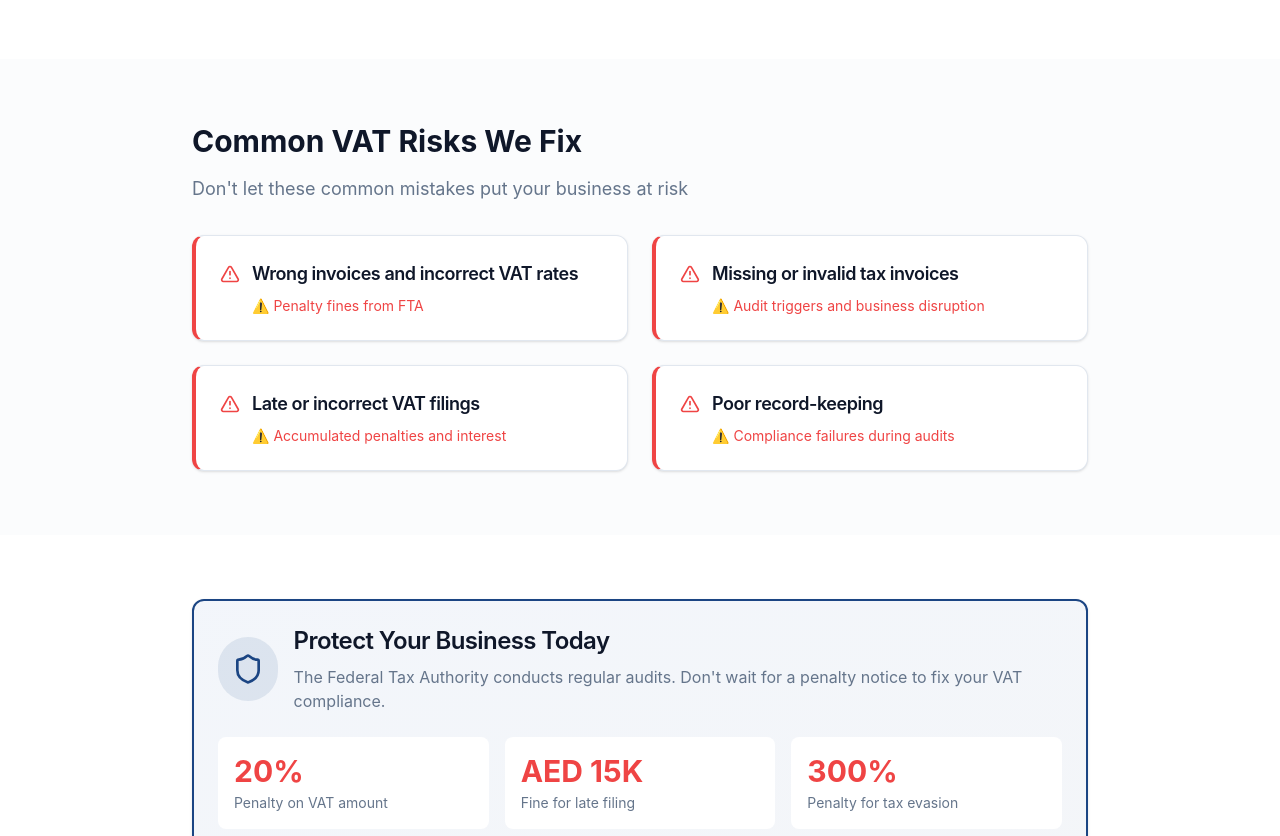
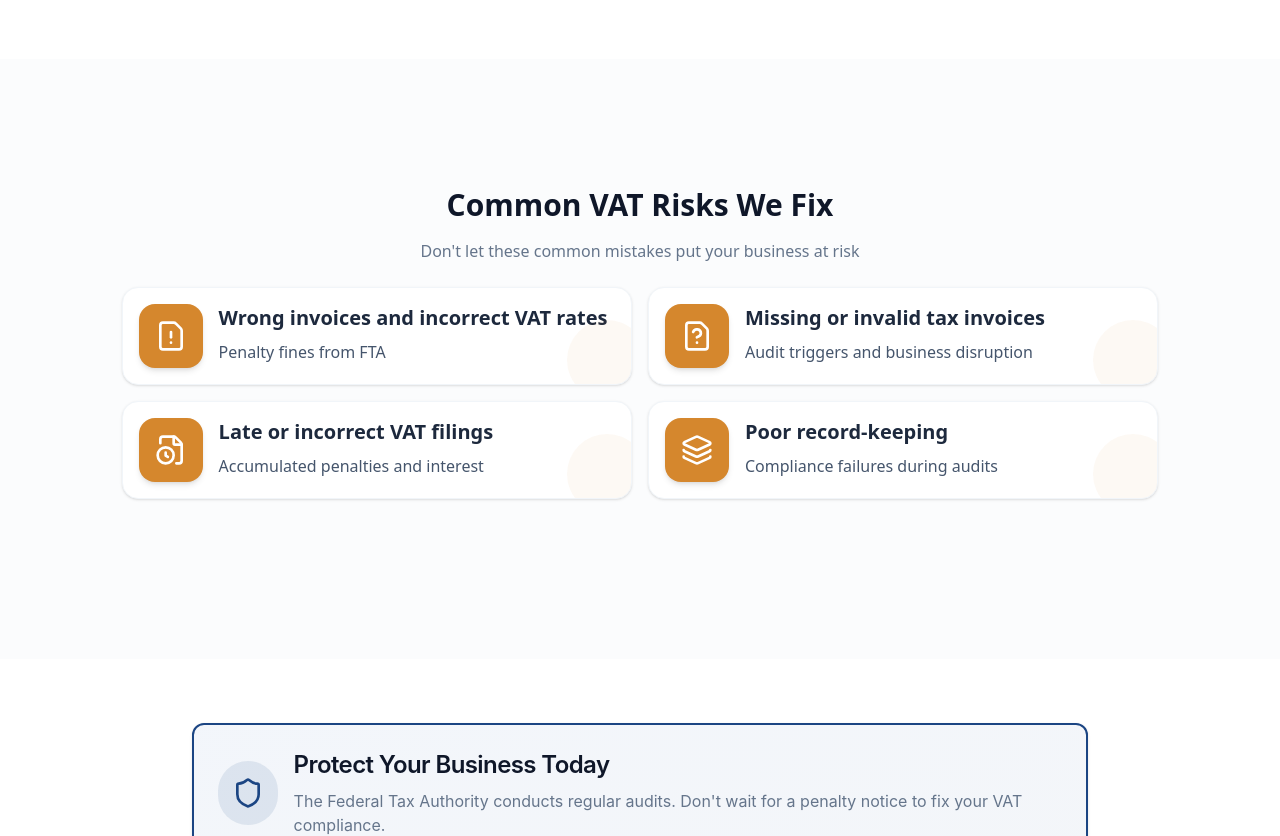
Before and after one commit to kasem1234357/erad2, a React (Vite) app: page /vat-consultant-uae in a window 1280 px wide. Shown: the part 860-1696 px from the top of the page. Built offline with nearby package versions, Linux system fonts and the light colour scheme.

Commit message:
vat consultant page

```diff
--- a/src/assets/constants.tsx
+++ b/src/assets/constants.tsx
@@ -1,4 +1,4 @@
-import { AlertCircle, BarChart3, Calculator, FileCheck, Network, Settings, Shield } from "lucide-react";
+import { AlertCircle, BarChart3, Calculator, FileCheck, FileClock, FileQuestion, FileWarning, Layers3, Network, Settings, Shield } from "lucide-react";
 
 export const features = [
     {
@@ -50,3 +50,30 @@ Accurate bookkeeping, financial reporting, and period-end closing — fully alig
       color: "bg-[#714B67]"
     },
   ];
+
+  export const features3 = [
+    {
+      icon: <FileWarning className="w-8 h-8 text-white" />,
+      title: "Wrong invoices and incorrect VAT rates",
+      description: "Penalty fines from FTA",
+      color: "bg-[#D5872D]"
+    },
+    {
+      icon: <FileQuestion className="w-8 h-8 text-white" />,
+      title: "Missing or invalid tax invoices",
+      description: "Audit triggers and business disruption",
+      color: "bg-[#D5872D]"
+    },
+    {
+      icon: <FileClock className="w-8 h-8 text-white" />,
+      title: "Late or incorrect VAT filings",
+      description: "Accumulated penalties and interest",
+      color: "bg-[#D5872D]"
+    },
+    {
+      icon: <Layers3 className="w-8 h-8 text-white" />,
+      title: "Poor record-keeping",
+      description: "Compliance failures during audits",
+      color: "bg-[#D5872D]"
+    }
+  ];
--- a/src/components/ui/Test2.tsx
+++ b/src/components/ui/Test2.tsx
@@ -67,7 +67,7 @@ export default function Test2() {
 
       {/* Process Grid */}
       <div className="relative z-10 max-w-7xl mx-auto">
-        <div className="grid grid-cols-1 md:grid-cols-2 lg:grid-cols-3 gap-8">
+        <div className="grid grid-cols-1 md:grid-cols-2 lg:grid-cols-1 gap-8">
 
           {steps.map((step, index) => (
             <div
--- a/src/pages/VATConsultant.tsx
+++ b/src/pages/VATConsultant.tsx
@@ -3,6 +3,8 @@ import { Button } from '../components/ui/button';
 import { Card, CardContent, CardHeader, CardTitle, CardDescription } from '../components/ui/card';
 import { CheckCircle2, AlertTriangle, Shield } from 'lucide-react';
 import { mockData } from '../data/mock';
+import ModernSection from '../components/ui/Test';
+import { features, features3 } from '../assets/constants';
 
 export const VATConsultant = () => {
   const services = [
@@ -65,7 +67,8 @@ export const VATConsultant = () => {
       {/* Common VAT Risks */}
       <section className="py-16 bg-muted/30">
         <div className="container mx-auto px-4 sm:px-6 lg:px-8">
-          <div className="max-w-4xl mx-auto">
+          <ModernSection features={features3} title={'Common VAT Risks We Fix'} desc={'Don\'t let these common mistakes put your business at risk'} numberOfColumn={2} />
+          {/* <div className="max-w-4xl mx-auto">
             <h2 className="text-3xl font-bold mb-4">Common VAT Risks We Fix</h2>
             <p className="text-lg text-muted-foreground mb-8">
               Don't let these common mistakes put your business at risk
@@ -87,7 +90,7 @@ export const VATConsultant = () => {
                 </Card>
               ))}
             </div>
-          </div>
+          </div> */}
         </div>
       </section>
 
@@ -112,15 +115,15 @@ export const VATConsultant = () => {
               <CardContent>
                 <div className="grid md:grid-cols-3 gap-4">
                   <div className="bg-white p-4 rounded-lg">
-                    <div className="text-3xl font-bold text-destructive mb-1">20%</div>
+                    <div className="text-3xl font-bold text-primary mb-1">20%</div>
                     <p className="text-sm text-muted-foreground">Penalty on VAT amount</p>
                   </div>
                   <div className="bg-white p-4 rounded-lg">
-                    <div className="text-3xl font-bold text-destructive mb-1">AED 15K</div>
+                    <div className="text-3xl font-bold text-primary mb-1">AED 15K</div>
                     <p className="text-sm text-muted-foreground">Fine for late filing</p>
                   </div>
                   <div className="bg-white p-4 rounded-lg">
-                    <div className="text-3xl font-bold text-destructive mb-1">300%</div>
+                    <div className="text-3xl font-bold text-primary mb-1">300%</div>
                     <p className="text-sm text-muted-foreground">Penalty for tax evasion</p>
                   </div>
                 </div>
```
